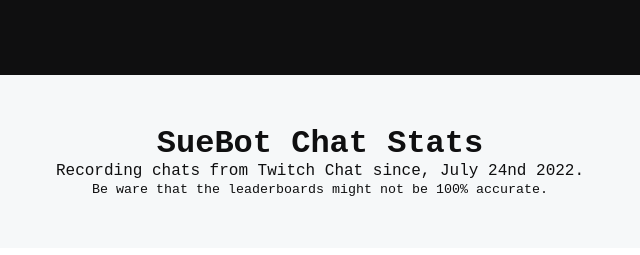
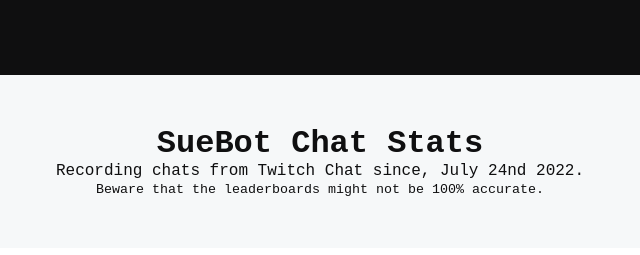
Before and after one commit to Suezhoo/suebot-stats, a plain HTML site: page index.html in a window 1280 px wide. Shown: the top 255 px of the page, 320-960 px from the left. Drawn offline with Linux system fonts and the light colour scheme; no server answers.

Commit message:
Fixed typo

```diff
--- a/index.html
+++ b/index.html
@@ -13,7 +13,7 @@
         <div id="welcome-text">
             <h1>SueBot Chat Stats</h1>
             <p>Recording chats from Twitch Chat since, July 24nd 2022.</p>
-            <p><small>Be ware that the leaderboards might not be 100% accurate.</small></p>
+            <p><small>Beware that the leaderboards might not be 100% accurate.</small></p>
         </div>
 
         <div id="total-stats-container">
```
